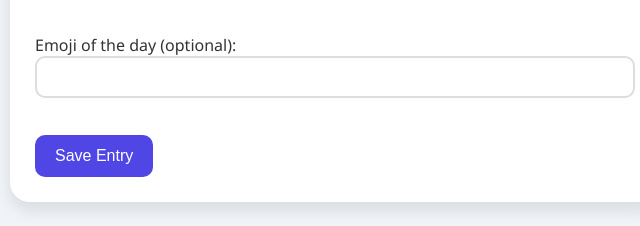
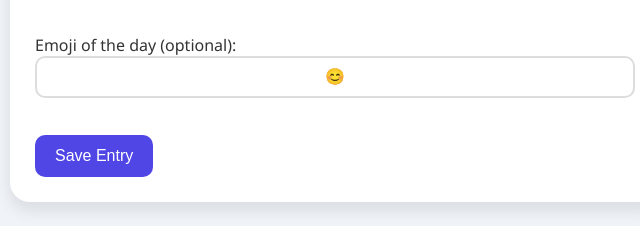
Before and after one commit to Vatsal-srivastav/journal-site, a plain HTML site: page index.html in a window 1280 px wide. Shown: the part 320-546 px from the top of the page, 305-945 px from the left. Drawn offline with Linux system fonts and the light colour scheme.

Commit message:
Update index.html

```diff
--- a/index.html
+++ b/index.html
@@ -12,6 +12,7 @@
   <!-- Entry Form -->
   <div class="entry-form" id="main-form">
     <p><strong>Date:</strong> <span id="today-date"></span></p>
+
     <textarea id="journal-text" placeholder="How did your day go?"></textarea>
 
     <label for="rating">Rating (0-10):</label>
@@ -19,18 +20,20 @@
 
     <br /><br />
     <label for="emoji">Emoji of the day (optional):</label>
-    <input class="emoji-select" id="emoji" type="text" maxlength="2" placeholder=" " />
+    <input class="emoji-select" id="emoji" type="text" maxlength="2" placeholder="😊" />
 
     <br /><br />
     <button onclick="saveEntry()">Save Entry</button>
   </div>
 
-  <!-- Calendar View -->
+  <!-- Calendar Controls and Month Title -->
   <h2 style="text-align:center;" id="month-year-title">Loading...</h2>
   <div class="calendar-controls" style="text-align:center; margin-bottom: 10px;">
     <button onclick="changeMonth(-1)">← Previous</button>
     <button onclick="changeMonth(1)">Next →</button>
   </div>
+
+  <!-- Calendar Grid -->
   <div class="calendar" id="calendar-section">
     <div class="calendar-grid" id="calendar"></div>
   </div>
```
